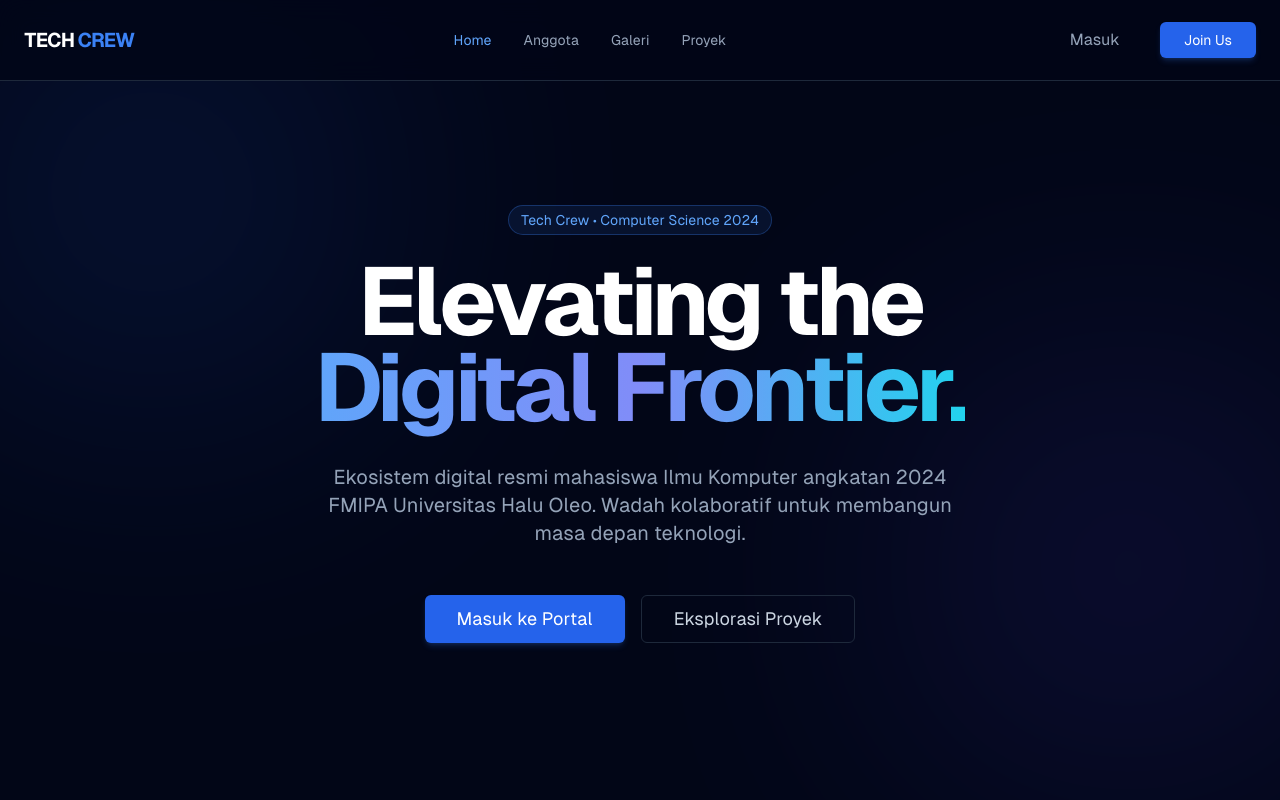
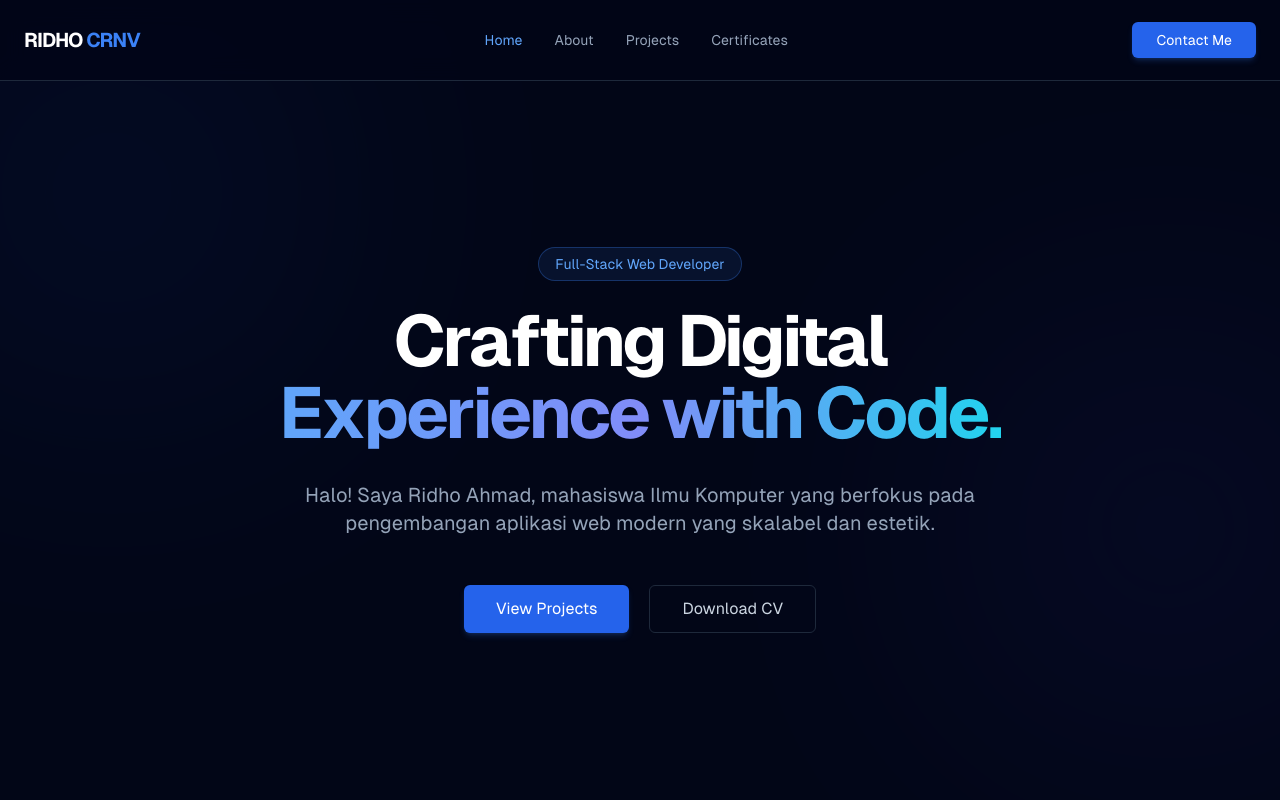
Before and after one commit to ridhocrnv/Belajar-React, a React (Vite) app: page / in a window 1280 px wide. Shown: the top 800 px of the page. Built offline with nearby package versions, Linux system fonts and the light colour scheme.

Commit message:
feat(portfolio): pivot website to personal professional portfolio
- update Navbar branding and navigation links
- revamp HomePage hero for personal developer branding
- implement AboutPage with bio, tech stack, and education
- maintained consistent Midnight Navy aesthetic and Geist font

```diff
--- a/src/components/layouts/Navbar.jsx
+++ b/src/components/layouts/Navbar.jsx
@@ -10,7 +10,7 @@ const Navbar = () => {
             <div className="max-w-7xl mx-auto px-6 h-20 flex items-center justify-between">
                 <Link to="/" className="flex items-center gap-2 group">
                     <span className="text-xl font-bold tracking-tighter text-white uppercase">
-                        Tech <span className="text-blue-500">Crew</span>
+                        Ridho <span className="text-blue-500">Crnv</span>
                     </span>
                 </Link>
 
@@ -19,32 +19,24 @@ const Navbar = () => {
                     <NavLink to="/" className={navLinkStyle}>
                         Home
                     </NavLink>
-                    <NavLink to="/anggota" className={navLinkStyle}>
-                        Anggota
+                    <NavLink to="/about" className={navLinkStyle}>
+                        About
                     </NavLink>
-                    <NavLink to="/galeri" className={navLinkStyle}>
-                        Galeri
+                    <NavLink to="/projects" className={navLinkStyle}>
+                        Projects
                     </NavLink>
-                    <NavLink to="/proyek" className={navLinkStyle}>
-                        Proyek
+                    <NavLink to="/certificates" className={navLinkStyle}>
+                        Certificates
                     </NavLink>
                 </div>
 
                 {/* Auth Button */}
                 <div className="flex items-center gap-4">
-                    <Link to="/login">
-                        <Button
-                            variant="outline"
-                            className="hidden sm:flex border-none hover:bg-transparent text-slate-400 hover:text-white"
-                        >
-                            Masuk
+                    <a href="mailto:email@kamu.com">
+                        <Button variant="blue" className="h-9 px-5 text-sm">
+                            Contact Me
                         </Button>
-                    </Link>
-                    <Link to="/register">
-                        <Button variant="blue" className="h-9 px-5 text-sm">
-                            Join Us
-                        </Button>
-                    </Link>
+                    </a>
                 </div>
             </div>
         </nav>
--- /dev/null
+++ b/src/components/pages/AboutPage.jsx
@@ -0,0 +1,62 @@
+import Navbar from "../layouts/Navbar";
+import Footer from "../layouts/Footer";
+import Card from "../ui/Card";
+
+const About = () => {
+    const skills = ["React", "TailwindCSS", "Node.js", "Vue.js", "PostgreSQL"];
+
+    return (
+        <div className="min-h-screen bg-slate-950 text-white flex flex-col font-sans">
+            <Navbar />
+            <main className="flex-1 max-w-7xl mx-auto px-6 pt-32 pb-20">
+                <div className="grid grid-cols-1 md:grid-cols-2 gap-16 items-start">
+                    <div className="space-y-6">
+                        <h2 className="text-4xl font-bold text-white">About Me</h2>
+                        <p className="text-slate-400 leading-relaxed text-lg">
+                            Saya adalah mahasiswa semester 4 Program Studi Ilmu Komputer di Universitas Halu Oleo.
+                            Memiliki minat besar dalam pengembangan web dan sistem operasi Linux (Ubuntu user).
+                        </p>
+                        <p>
+                            Saat ini saya sedang mendalami Full-Stack Web Development melalui program Coding Camp 2026 by DBS Foundation.
+                        </p>
+
+                        <div className="pt-6">
+                            <h3 className="font-bold text-blue-400 mb-4 uppercase tracking-widest text-sm">Tech Stack</h3>
+                            <div className="flex flex-wrap gap-3">
+                                {skills.map(skill => (
+                                    <span key={skill} className="px-4 py-2 bg-slate-900 border border-slate-800 rounded-lg text-sm text-slate-300">
+                                        {skill}
+                                    </span>
+                                ))}
+                            </div>
+                        </div>
+                    </div>
+
+                    {/* Experience */}
+                    <div className="space-y-6">
+                        <Card className="max-w-none">
+                            <Card.Title className="text-left text-xl text-blue-400">Education</Card.Title>
+                            <Card.Body className="mt-4 space-y-4">
+                                <div>
+                                    <h4 className="text-white font-bold">S1 Ilmu Komputer</h4>
+                                    <p className="text-slate-500 text-sm">Universitas Halu Oleo • 2024 - Sekarang</p>
+                                </div>
+                            </Card.Body>
+                        </Card>
+
+                        <Card className="max-w-none">
+                            <Card.Title className="text-left text-xl text-blue-400">Current Program</Card.Title>
+                            <Card.Body className="mt-4 space-y-4">
+                                <h4 className="text-white font-bold">Full-Stack Web Developer Cohort</h4>
+                                <p className="text-slate-500 text-sm">Coding Camp 2026 by DBS Foundation</p>
+                            </Card.Body>
+                        </Card>
+                    </div>
+                </div>
+            </main>
+            <Footer />
+        </div>
+    );
+}
+
+export default About;
--- a/src/components/pages/HomePage.jsx
+++ b/src/components/pages/HomePage.jsx
@@ -9,36 +9,33 @@ const Home = () => {
             <Navbar />
 
             {/* --- HERO SECTION --- */}
-            <section className="relative min-h-[90vh] md:min-h-screen flex items-center justify-center overflow-hidden px-6 pt-24 pb-12">
-                {/* Background Glows - Diperkecil untuk mobile agar tidak lag */}
-                <div className="absolute top-0 -left-10 w-64 md:w-96 h-64 md:h-96 bg-blue-600 rounded-full blur-[100px] md:blur-[140px] opacity-10 md:opacity-20 pointer-events-none"></div>
-                <div className="absolute bottom-10 -right-10 w-64 md:w-96 h-64 md:h-96 bg-indigo-600 rounded-full blur-[100px] md:blur-[140px] opacity-10 md:opacity-20 pointer-events-none"></div>
+            <section className="relative min-h-screen flex items-center justify-center overflow-hidden px-6 pt-20">
+
+                <div className="absolute top-0 -left-20 w-96 h-96 bg-blue-600 rounded-full blur-[140px] opacity-10"></div>
+                <div className="absolute bottom-20 -right-20 w-96 h-96 bg-indigo-600 rounded-full blur-[140px] opacity-10"></div>
 
                 <div className="relative z-10 text-center max-w-4xl mx-auto">
-                    <span className="px-3 py-1 rounded-full border border-blue-500/30 bg-blue-500/10 text-blue-400 text-xs md:text-sm font-medium mb-6 inline-block">
-                        Tech Crew • Computer Science 2024
+                    <span className="px-4 py-1.5 rounded-full border border-blue-500/30 bg-blue-500/10 text-blue-400 text-sm font-medium mb-6 inline-block">
+                        Full-Stack Web Developer
                     </span>
 
-                    <h1 className="text-4xl sm:text-6xl md:text-8xl font-bold tracking-tighter mb-6 md:mb-8 leading-[1.1] md:leading-[0.9]">
-                        Elevating the <br />
+                    <h1 className="text-5xl md:text-7xl font-bold tracking-tighter mb-8 leading-tight">
+                        Crafting Digital <br />
                         <span className="text-transparent bg-clip-text bg-gradient-to-r from-blue-400 via-indigo-400 to-cyan-400">
-                            Digital Frontier.
+                            Experience with Code.
                         </span>
                     </h1>
 
-                    <p className="text-slate-400 text-base md:text-xl max-w-2xl mx-auto mb-10 md:mb-12 leading-relaxed">
-                        Ekosistem digital resmi mahasiswa Ilmu Komputer angkatan 2024 FMIPA Universitas Halu Oleo.
-                        Wadah kolaboratif untuk membangun masa depan teknologi.
+                    <p className="text-slate-400 text-xl md:text-xl max-w-2xl mx-auto mb-12 leading-relaxed">
+                        Halo! Saya Ridho Ahmad, mahasiswa Ilmu Komputer yang berfokus pada pengembangan aplikasi web modern yang skalabel dan estetik.
                     </p>
 
-                    <div className="flex flex-col sm:flex-row gap-4 justify-center items-center w-full max-w-xs sm:max-w-none mx-auto">
-                        <Link to="/login" className="w-full sm:w-auto">
-                            <Button variant="blue" className="w-full h-12 px-8 text-base md:text-lg">
-                                Masuk ke Portal
-                            </Button>
-                        </Link>
-                        <Button variant="outline" className="w-full sm:w-auto h-12 px-8 text-base md:text-lg border-slate-800">
-                            Eksplorasi Proyek
+                    <div className="flex flex-col sm:flex-row gap-5 justify-center items-center">
+                        <Button variant="blue" className="w-full sm:w-auto h-12 px-8">
+                            View Projects
+                        </Button>
+                        <Button variant="outline" className="w-full sm:w-auto h-12 px-8 border-slate-800">
+                            Download CV
                         </Button>
                     </div>
                 </div>
```
